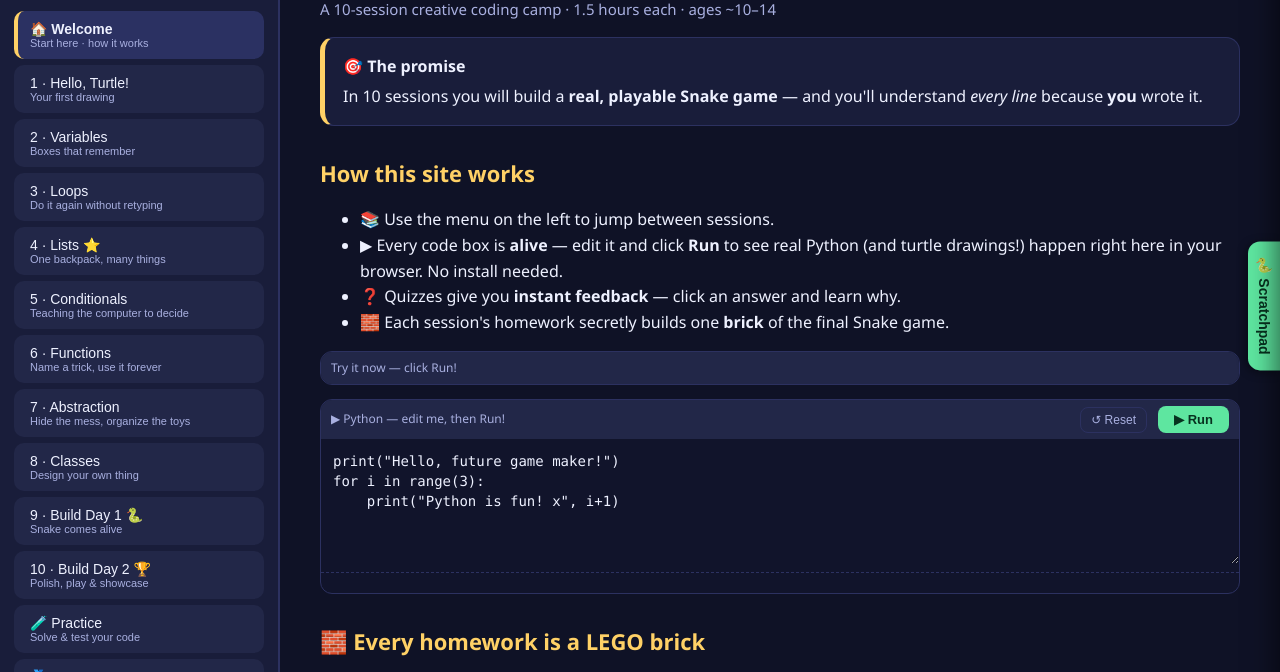
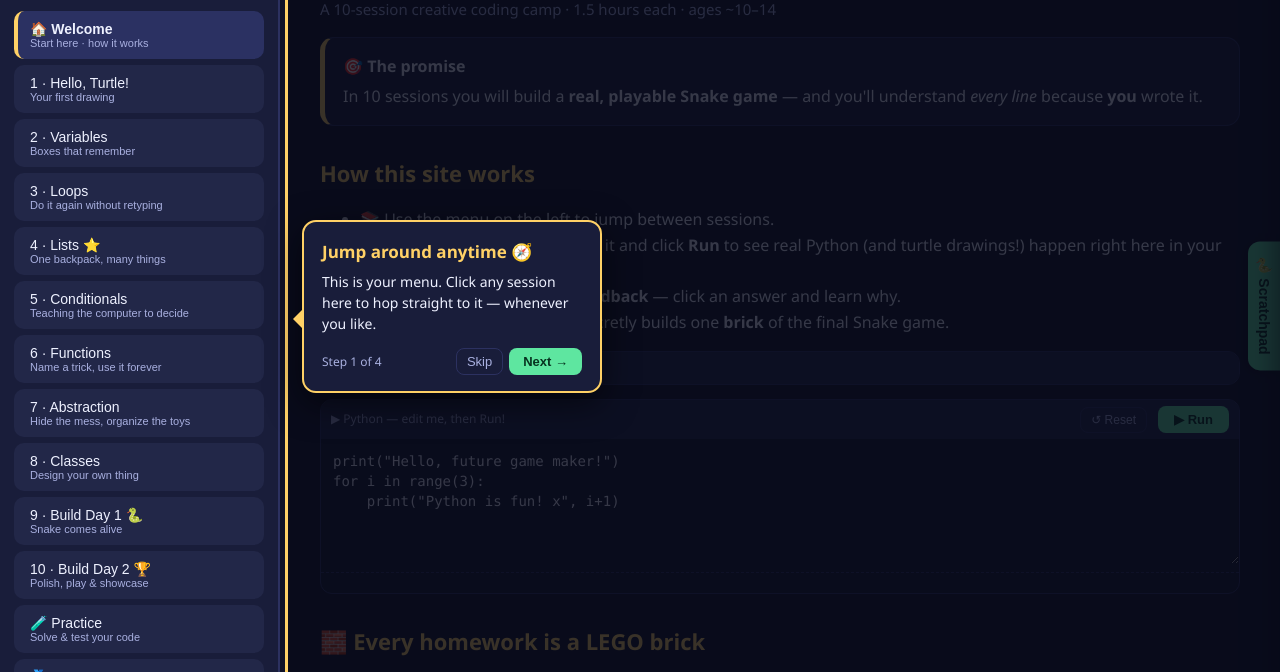
Before and after one commit to wcchuo/python-cs-100, a plain HTML site: page index.html in a window 1280 px wide. Shown: the part 94-766 px from the top of the page. Drawn offline with Linux system fonts and the light colour scheme.

Commit message:
First-launch 4-step tutorial + update S4 Lists video
- Add a guided spotlight tour shown on first visit: a dark overlay masks the
  screen while the highlighted element stays bright, with an arrow word-bubble
  and Skip/Next. Steps: sidebar nav -> open Scratchpad (auto-opens it) ->
  Practice button -> My Progress button (auto-scrolls the sidebar). Skip or
  Finish is remembered in localStorage (codequest.tutorial.v1) so it never
  shows again. Re-runnable via CodeQuestTutorial.start().
- Swap S4 Lists video to IaEcrHxjoCM.

Verified in-browser: auto-starts once, all 4 steps highlight correctly,
scratchpad opens/closes, Skip + Finish persist, no re-show on reload, new
video embedded.

Co-Authored-By: Claude Opus 4.8 <noreply@anthropic.com>

```diff
--- a/index.html
+++ b/index.html
@@ -220,6 +220,26 @@
   .prog-chip .prog-ic{font-size:18px}
   .prog-chip .prog-name{flex:1; font-weight:600}
   .prog-chip.done .prog-name{color:#bdf5d6}
+
+  /* ---------- First-launch tutorial ---------- */
+  #tut-blocker{position:fixed; inset:0; z-index:10000}                 /* swallows page clicks */
+  #tut-spot{position:fixed; z-index:10001; border-radius:12px; border:3px solid var(--accent);
+    box-shadow:0 0 0 9999px rgba(8,10,25,.80); pointer-events:none; transition:all .25s ease}
+  #tut-bubble{position:fixed; z-index:10002; width:300px; background:var(--panel);
+    border:2px solid var(--accent); border-radius:14px; padding:16px 18px; color:var(--ink);
+    box-shadow:0 10px 34px rgba(0,0,0,.55); transition:left .25s ease, top .25s ease}
+  #tut-bubble .tut-arrow{position:absolute; width:0; height:0; border:11px solid transparent}
+  #tut-bubble[data-place="right"] .tut-arrow{left:-22px; border-right-color:var(--accent)}
+  #tut-bubble[data-place="left"]  .tut-arrow{right:-22px; border-left-color:var(--accent)}
+  #tut-bubble .tut-title{font-weight:800; font-size:17px; margin-bottom:6px; color:var(--accent)}
+  #tut-bubble .tut-text{font-size:14px; line-height:1.5}
+  #tut-bubble .tut-row{display:flex; justify-content:space-between; align-items:center; margin-top:14px}
+  #tut-bubble .tut-step{color:var(--muted); font-size:12px}
+  #tut-bubble .tut-skip{background:transparent; color:var(--muted); border:1px solid var(--line);
+    border-radius:8px; padding:5px 10px; cursor:pointer; margin-right:6px; font-size:13px}
+  #tut-bubble .tut-skip:hover{color:var(--ink)}
+  #tut-bubble .tut-next{background:var(--green); color:#07321f; border:none; border-radius:8px;
+    padding:6px 14px; font-weight:800; cursor:pointer; font-size:13px}
 </style>
 </head>
 <body>
@@ -455,6 +475,7 @@ function page(id,title,sub,builder){ SESSIONS.push({id,title,sub,builder}); }
 <!-- Practice arena: problem data + page, then its wiring -->
 <script src="problems.js"></script>
 <script src="practice.js"></script>
+<script src="tutorial.js"></script>
 
 <script>
 /* =========================================================================
@@ -485,6 +506,7 @@ function render(){
   goto(location.hash? (parseInt(location.hash.replace('#p',''))||0):0);
   setupScratchpad();
   if(typeof setupPractice==='function') setupPractice();
+  if(window.CodeQuestTutorial) setTimeout(()=>CodeQuestTutorial.maybeStart(), 400);
 }
 
 /* Inject the blank scratchpad runner (starts with no code) and wire the
--- /dev/null
+++ b/tutorial.js
@@ -0,0 +1,104 @@
+/* =====================================================================
+   Code Quest — first-launch guided tutorial
+   A 4-step spotlight tour. A dark overlay covers the screen while the
+   highlighted element stays bright (box-shadow trick), with a word bubble
+   + arrow. Skip/Finish is remembered in localStorage so it never shows
+   again. Re-runnable via CodeQuestTutorial.start().
+   ===================================================================== */
+(function(){
+  const KEY = 'codequest.tutorial.v1';
+  function isDone(){ try{ return localStorage.getItem(KEY)==='done'; }catch(e){ return true; } }
+  function markDone(){ try{ localStorage.setItem(KEY,'done'); }catch(e){} }
+
+  function navBtn(id){
+    if(typeof SESSIONS==='undefined') return null;
+    const i = SESSIONS.findIndex(s=>s.id===id);
+    return i>=0 ? document.querySelectorAll('.navbtn')[i] : null;
+  }
+  function scratch(){ return document.getElementById('scratchpad'); }
+
+  const steps = [
+    { target:()=>document.getElementById('sidebar'), placement:'right',
+      title:'Jump around anytime 🧭',
+      text:'This is your menu. Click any session here to hop straight to it — whenever you like.' },
+    { target:()=>scratch(), placement:'left', delay:360,
+      before:()=>{ const s=scratch(); if(s) s.classList.add('open'); },
+      title:'Your Scratchpad 🐍',
+      text:'Open this to write and run ANY Python you want. Whatever you type stays here — even after you refresh the page!' },
+    { target:()=>navBtn('practice'), placement:'right', delay:400,
+      before:()=>{ const s=scratch(); if(s) s.classList.remove('open'); const b=navBtn('practice'); if(b) b.scrollIntoView({block:'center'}); },
+      title:'Practice coding 🧪',
+      text:'Solve fun, bite-size coding challenges here — the tester checks your answer instantly.' },
+    { target:()=>navBtn('progress'), placement:'right', delay:400,
+      before:()=>{ const b=navBtn('progress'); if(b) b.scrollIntoView({block:'center'}); },
+      title:'Track your progress 🏅',
+      text:'Every challenge you solve earns a badge. Pop in here now and then to see how far you have come!' },
+  ];
+
+  let els=null, cur=0;
+
+  function build(){
+    const blocker=document.createElement('div'); blocker.id='tut-blocker';
+    const spot=document.createElement('div'); spot.id='tut-spot';
+    const bubble=document.createElement('div'); bubble.id='tut-bubble';
+    bubble.innerHTML =
+      '<div class="tut-arrow"></div>'+
+      '<div class="tut-title"></div>'+
+      '<div class="tut-text"></div>'+
+      '<div class="tut-row"><span class="tut-step"></span>'+
+      '<span><button class="tut-skip">Skip</button>'+
+      '<button class="tut-next">Next →</button></span></div>';
+    document.body.append(blocker, spot, bubble);
+    bubble.querySelector('.tut-skip').onclick = finish;
+    bubble.querySelector('.tut-next').onclick = ()=>{ cur>=steps.length-1 ? finish() : show(cur+1); };
+    window.addEventListener('resize', reposition);
+    return { blocker, spot, bubble };
+  }
+  function cleanup(){
+    if(!els) return;
+    window.removeEventListener('resize', reposition);
+    els.blocker.remove(); els.spot.remove(); els.bubble.remove(); els=null;
+    const s=scratch(); if(s) s.classList.remove('open');
+  }
+  function finish(){ markDone(); cleanup(); }
+
+  function show(i){
+    cur=i; const step=steps[i];
+    if(step.before) step.before();
+    els.bubble.querySelector('.tut-title').textContent = step.title;
+    els.bubble.querySelector('.tut-text').textContent  = step.text;
+    els.bubble.querySelector('.tut-step').textContent  = 'Step '+(i+1)+' of '+steps.length;
+    els.bubble.querySelector('.tut-next').textContent  = i>=steps.length-1 ? 'Got it! 🎉' : 'Next →';
+    setTimeout(()=>position(step), step.delay||60);   // wait out scroll / slide-in
+  }
+  function reposition(){ if(els) position(steps[cur]); }
+
+  function position(step){
+    const { spot, bubble } = els;
+    const vw=window.innerWidth, vh=window.innerHeight;
+    const t = step.target && step.target();
+    if(!t){ spot.style.display='none'; bubble.style.left=(vw/2-150)+'px'; bubble.style.top='40px'; return; }
+    const r = t.getBoundingClientRect(), pad=8;
+    spot.style.display='block';
+    spot.style.left=(r.left-pad)+'px'; spot.style.top=(r.top-pad)+'px';
+    spot.style.width=(r.width+pad*2)+'px'; spot.style.height=(r.height+pad*2)+'px';
+
+    const bw=bubble.offsetWidth||300, bh=bubble.offsetHeight||150;
+    let place = step.placement==='left' ? 'left' : 'right';
+    let bx = place==='left' ? r.left-bw-22 : r.right+22;
+    if(place==='right' && bx+bw>vw-12){ bx=r.left-bw-22; place='left'; }
+    if(place==='left'  && bx<12){ bx=r.right+22; place='right'; }
+    bx = Math.min(Math.max(12, bx), vw-bw-12);
+    const by = Math.min(Math.max(12, r.top + r.height/2 - bh/2), vh-bh-12);
+    bubble.style.left=bx+'px'; bubble.style.top=by+'px';
+    bubble.dataset.place=place;
+    const arrow=bubble.querySelector('.tut-arrow');
+    let at=(r.top + r.height/2) - by; at=Math.min(Math.max(18, at), bh-18);
+    arrow.style.top=at+'px';
+  }
+
+  function start(){ cleanup(); els=build(); show(0); }
+  function maybeStart(){ if(!isDone()) start(); }
+
+  window.CodeQuestTutorial = { start, maybeStart };
+})();
```
Also changed, not shown: content.js.
